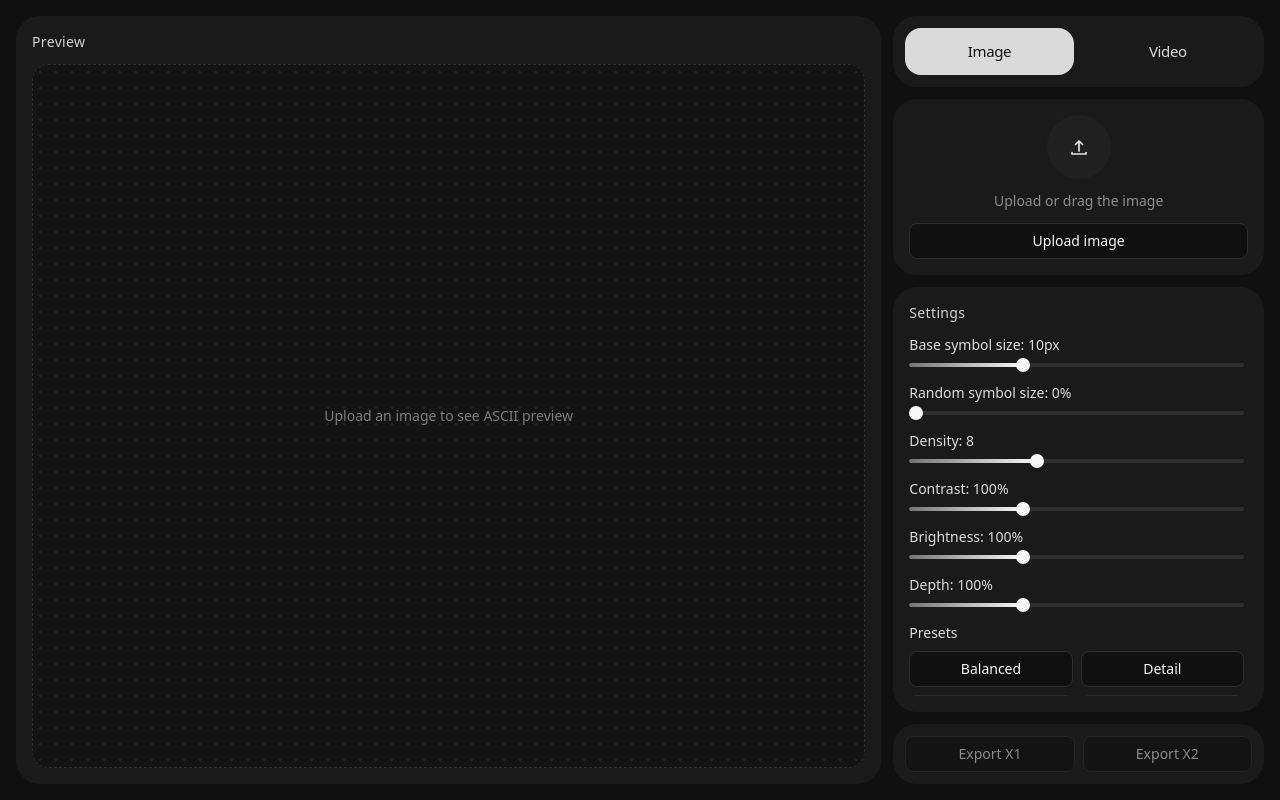
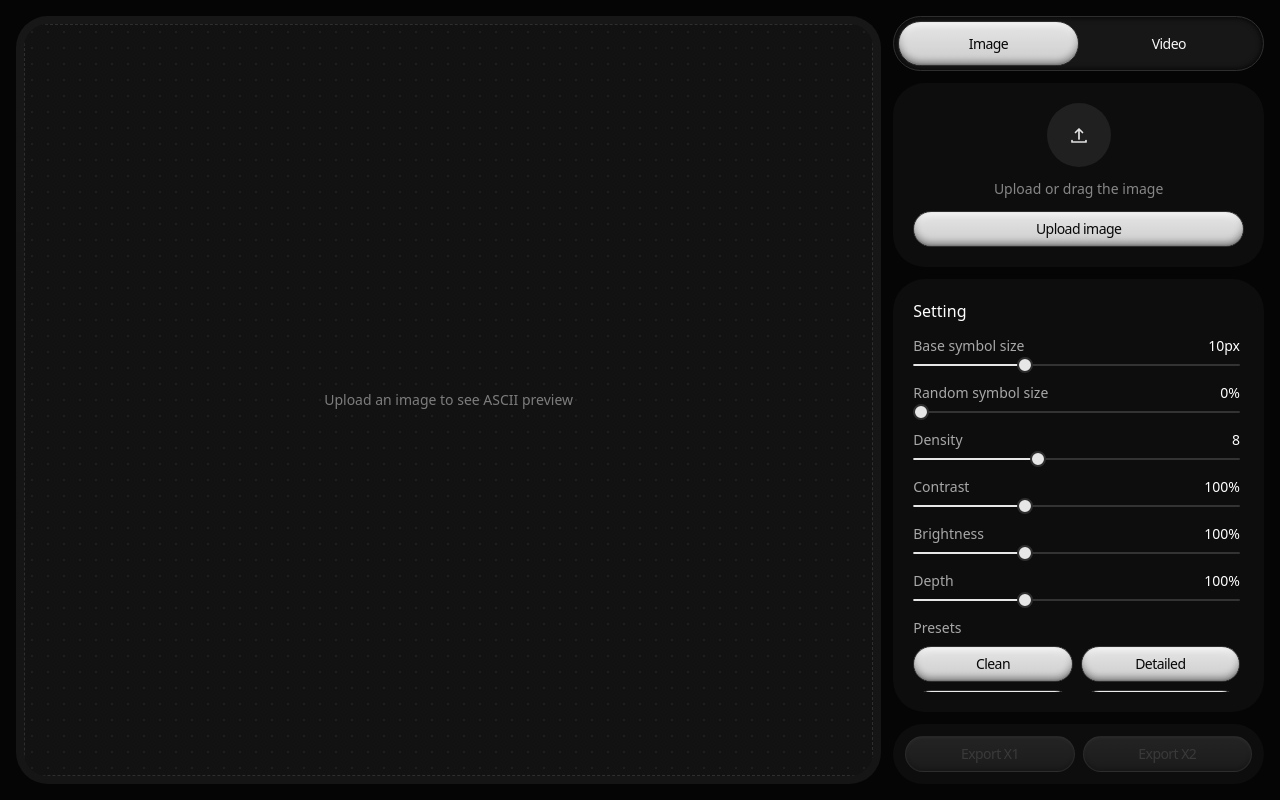
Before and after one commit to uvarinee/asciifast, a React (Vite) app: page / in a window 1280 px wide. Built offline with nearby package versions, Linux system fonts and the light colour scheme.

Commit message:
Update splash image and refine UI components with new styles and presets

```diff
--- a/src/App.jsx
+++ b/src/App.jsx
@@ -2,24 +2,20 @@ import { useEffect, useRef, useState } from "react"
 import { Button } from "@/components/ui/button"
 import { Slider } from "@/components/ui/slider"
 
-const SYMBOLS = " .,:1i7r352x4ea6k890dNM#&@"
+const SYMBOLS = " .,:1i7r352x4e6a8k90dNM#&@"
 
 const PRESETS = {
-  balanced: { charSize: 10, variation: 0, density: 8, contrast: 100, brightness: 100, depth: 100 },
-  detail: { charSize: 9, variation: 20, density: 5, contrast: 120, brightness: 100, depth: 120 },
-  punchy: { charSize: 10, variation: 10, density: 7, contrast: 145, brightness: 95, depth: 135 },
-  soft: { charSize: 11, variation: 15, density: 9, contrast: 85, brightness: 110, depth: 85 },
-  sketch: { charSize: 10, variation: 35, density: 7, contrast: 110, brightness: 105, depth: 95 },
-  bold: { charSize: 9, variation: 25, density: 6, contrast: 165, brightness: 92, depth: 155 },
+  clean:      { charSize: 10, variation: 0,  density: 8, contrast: 105, brightness: 100, depth: 100 },
+  detailed:   { charSize: 9,  variation: 10, density: 5, contrast: 125, brightness: 100, depth: 125 },
+  cinematic:  { charSize: 10, variation: 5,  density: 7, contrast: 140, brightness: 90,  depth: 150 },
+  raw:        { charSize: 11, variation: 40, density: 6, contrast: 115, brightness: 105, depth: 110 },
 }
 
 const PRESET_BUTTONS = [
-  { key: "balanced", label: "Balanced" },
-  { key: "detail", label: "Detail" },
-  { key: "punchy", label: "Punchy" },
-  { key: "soft", label: "Soft" },
-  { key: "sketch", label: "Sketch" },
-  { key: "bold", label: "Bold" },
+  { key: "clean", label: "Clean" },
+  { key: "detailed", label: "Detailed" },
+  { key: "cinematic", label: "Cinematic" },
+  { key: "raw", label: "Raw" },
 ]
 
 const SPLASH_DURATION_MS = 2000
@@ -73,8 +69,8 @@ function renderAsciiFrame(targetCanvas, data, opts) {
 
   ctx.textAlign = "center"
   ctx.textBaseline = "middle"
-  ctx.fillStyle = inverted ? "#ffffff" : "#000000"
 
+  const baseR = inverted ? 255 : 0
   const TWO_PI = Math.PI * 2
   const symLen = SYMBOLS.length - 1
   const animated = animT != null && (chaos > 0 || amp > 0) && aDensity > 0
@@ -82,6 +78,7 @@ function renderAsciiFrame(targetCanvas, data, opts) {
   const halfCellW = data.cellWidth * 0.5
   const halfCellH = data.cellHeight * 0.5
   let lastFontSize = -1
+  let lastToneKey = -1
 
   for (let row = 0; row < data.rowsCount; row++) {
     const rowCells = data.cells[row]
@@ -114,6 +111,15 @@ function renderAsciiFrame(targetCanvas, data, opts) {
         ctx.font = `${fontSize}px monospace`
         lastFontSize = fontSize
       }
+
+      const tone = cell.tone ?? 1
+      const toneKey = Math.round(tone * 50)
+      if (toneKey !== lastToneKey) {
+        const v = Math.round(baseR * tone + (255 - baseR) * (1 - tone))
+        ctx.fillStyle = `rgb(${v},${v},${v})`
+        lastToneKey = toneKey
+      }
+
       ctx.fillText(char, col * data.cellWidth + halfCellW, row * data.cellHeight + halfCellH)
     }
   }
@@ -319,7 +325,7 @@ function App() {
         )
         const isFlatBackground = colorDistance < backgroundThreshold && edgeEnergy < 18
         if (centerPixel.a < 16 || isFlatBackground) {
-          rowCells.push({ char: " ", sizeMul: 1 })
+          rowCells.push({ char: " ", sizeMul: 1, tone: 1 })
           continue
         }
 
@@ -334,9 +340,13 @@ function App() {
         const symbolIndex = Math.round(randomizedDarkness * symbolCount)
         const sizeMul = 1 + (stableNoise(col, row, 99) - 0.5) * variationAmount * 0.7
 
+        const toneCurve = clamp(light * 1.3 + edgeLift * 0.5, 0, 1)
+        const tone = 0.25 + toneCurve * 0.75
+
         rowCells.push({
           char: SYMBOLS[symbolIndex] ?? " ",
           sizeMul: clamp(sizeMul, 0.65, 1.35),
+          tone,
         })
       }
       cells.push(rowCells)
@@ -655,7 +665,7 @@ function App() {
     <div className="relative h-full overflow-hidden bg-background text-foreground">
       {isSplashVisible ? (
         <section
-          className={`absolute inset-0 z-50 flex items-center justify-center bg-[#101010] transition-opacity ${
+          className={`absolute inset-0 z-50 flex items-center justify-center bg-[#050505] transition-opacity ${
             isSplashFading ? "opacity-0 duration-200" : "opacity-100 duration-0"
           }`}
         >
@@ -664,7 +674,7 @@ function App() {
             <img
               src="/splash-image.png"
               alt="asciifast splash mark"
-              className="h-[200px] w-[200px] max-md:h-[120px] max-md:w-[120px] rounded-[12px] object-cover"
+              className="h-[200px] w-[200px] max-md:h-[120px] max-md:w-[120px] rounded-[48px] max-md:rounded-[28px] object-cover"
             />
             <div className="mt-1 h-[8px] w-[160px] max-md:mt-0 max-md:h-[6px] max-md:w-[100px] rounded-[4px] bg-[#2E2E2E] p-0">
               <div
@@ -673,7 +683,7 @@ function App() {
               />
             </div>
             <p className="text-[14px] max-md:text-[13px] tracking-[-0.08em] text-[#7E7E7E] [font-family:'JetBrains_Mono',monospace]">
-              2.0
+              3.0
             </p>
           </div>
         </section>
@@ -685,16 +695,20 @@ function App() {
         }`}
       >
         <div className="flex h-full flex-col gap-2 md:flex-row md:gap-3">
-          <section className="flex min-w-0 flex-col overflow-hidden rounded-[24px] max-md:rounded-[16px] bg-[#1A1A1A] p-2 max-md:order-2 max-md:h-[38vh] max-md:shrink-0 md:w-[70%] md:p-4">
-            <p className="mb-3 text-sm tracking-wide text-white/80 max-md:hidden">Preview</p>
+          <section
+            className="flex min-w-0 flex-col overflow-hidden rounded-[32px] max-md:rounded-[20px] p-2 max-md:order-2 max-md:h-[38vh] max-md:shrink-0 md:w-[70%] md:p-2"
+            style={{
+              background: "linear-gradient(180deg, #171717 0%, #151515 100%)",
+            }}
+          >
             <div
               ref={previewContainerRef}
-              className="relative flex flex-1 min-h-0 md:min-h-[420px] items-center justify-center overflow-hidden rounded-[16px]"
+              className="relative flex flex-1 min-h-0 md:min-h-[420px] items-center justify-center overflow-hidden rounded-[24px] max-md:rounded-[16px]"
               style={{
                 backgroundImage:
-                  "radial-gradient(circle, rgba(144,144,144,0.36) 1px, transparent 1px)",
+                  "radial-gradient(circle, rgba(144,144,144,0.25) 1px, transparent 1px)",
                 backgroundSize: "16px 16px",
-                backgroundColor: "#141414",
+                backgroundColor: "#0F0F0F",
                 cursor: imageUrl ? (isPanningRef.current ? "grabbing" : "grab") : "default",
               }}
               onWheel={imageUrl ? handlePreviewWheel : undefined}
@@ -730,14 +744,24 @@ function App() {
           </section>
 
           <div className="max-md:contents md:flex md:min-w-[320px] md:w-[30%] md:flex-col md:gap-3">
-            <div className="flex gap-1.5 md:gap-2.5 rounded-[16px] md:rounded-[24px] bg-[#1A1A1A] p-1.5 md:p-3 max-md:order-1 max-md:shrink-0">
+            <div
+              className="relative flex rounded-full bg-[#171717] border border-white p-1 max-md:order-1 max-md:shrink-0"
+              style={{ boxShadow: "inset 0 0 6px 0 rgba(0,0,0,1)" }}
+            >
+              <div
+                className="absolute top-1 bottom-1 rounded-full border border-white/40 transition-[left] duration-250 ease-[cubic-bezier(0.4,0,0.2,1)]"
+                style={{
+                  width: "calc(50% - 4px)",
+                  left: activeTab === "image" ? "4px" : "calc(50% + 0px)",
+                  background: "linear-gradient(180deg, #E6E6E6 0%, #CCCCCC 100%)",
+                  boxShadow: "inset 0 -3px 7px 0 rgba(0,0,0,0.4), inset 0 -1px 2px 0 rgba(0,0,0,0.2), inset 0 3px 6px 0 rgba(255,255,255,0.7), inset 0 2px 3px 0 rgba(255,255,255,1)",
+                }}
+              />
               <button
                 type="button"
                 onClick={() => setActiveTab("image")}
-                className={`flex-1 rounded-[10px] md:rounded-[16px] py-1.5 md:py-3 text-center text-[13px] md:text-[15px] font-medium tracking-tight transition-colors ${
-                  activeTab === "image"
-                    ? "bg-[#DADADA] text-[#101010]"
-                    : "text-[#DADADA] hover:bg-white/5"
+                className={`relative z-10 flex-1 rounded-full py-3 max-md:py-2.5 text-center text-[14px] font-medium tracking-[-0.04em] transition-colors duration-200 ${
+                  activeTab === "image" ? "text-[#070707]" : "text-[#F8F8F8]"
                 }`}
               >
                 Image
@@ -745,10 +769,8 @@ function App() {
               <button
                 type="button"
                 onClick={() => setActiveTab("video")}
-                className={`flex-1 rounded-[10px] md:rounded-[16px] py-1.5 md:py-3 text-center text-[13px] md:text-[15px] font-medium tracking-tight transition-colors ${
-                  activeTab === "video"
-                    ? "bg-[#DADADA] text-[#101010]"
-                    : "text-[#DADADA] hover:bg-white/5"
+                className={`relative z-10 flex-1 rounded-full py-3 max-md:py-2.5 text-center text-[14px] font-medium tracking-[-0.04em] transition-colors duration-200 ${
+                  activeTab === "video" ? "text-[#070707]" : "text-[#F8F8F8]"
                 }`}
               >
                 Video
@@ -757,8 +779,8 @@ function App() {
 
             <div className="max-md:order-3 max-md:flex-1 max-md:min-h-0 max-md:overflow-y-auto max-md:space-y-2 md:contents">
             <div
-              className={`rounded-[24px] max-md:rounded-[16px] p-2 md:p-4 transition-colors ${
-                isDragging ? "bg-[#252525]" : "bg-[#1A1A1A]"
+              className={`rounded-[32px] max-md:rounded-[20px] p-4 md:p-5 transition-colors ${
+                isDragging ? "bg-[#151515]" : "bg-[#0D0D0D]"
               }`}
               onDragEnter={handleDragEnter}
               onDragOver={handleDragOver}
@@ -804,23 +826,34 @@ function App() {
               />
             </div>
 
-            <section className="flex min-h-0 md:flex-1 flex-col rounded-[24px] max-md:rounded-[16px] bg-[#1A1A1A] p-2 md:p-4">
-              <p className="mb-3 text-sm tracking-wide text-white/80 max-md:hidden">Settings</p>
+            <section
+              className="flex min-h-0 md:flex-1 flex-col rounded-[32px] max-md:rounded-[20px] bg-[#0D0D0D] p-4 md:p-5"
+            >
+              <p className="mb-3 text-[16px] font-normal tracking-normal text-white max-md:hidden">Setting</p>
               <div className="space-y-3 md:space-y-4 overflow-y-auto pr-1">
                 {activeTab === "video" && (
                   <>
                     <div className="space-y-2">
-                      <p className="text-sm text-white/85">Chaos: {animChaos}%</p>
+                      <div className="flex items-center justify-between">
+                        <p className="text-[14px] font-light text-[#A8A8A8]">Chaos</p>
+                        <p className="text-[14px] text-white">{animChaos}%</p>
+                      </div>
                       <Slider value={[animChaos]} min={0} max={100} step={1} onValueChange={(value) => setAnimChaos(value?.[0] ?? 50)} />
                     </div>
 
                     <div className="space-y-2">
-                      <p className="text-sm text-white/85">Amplitude: {animAmplitude}%</p>
+                      <div className="flex items-center justify-between">
+                        <p className="text-[14px] font-light text-[#A8A8A8]">Amplitude</p>
+                        <p className="text-[14px] text-white">{animAmplitude}%</p>
+                      </div>
                       <Slider value={[animAmplitude]} min={0} max={100} step={1} onValueChange={(value) => setAnimAmplitude(value?.[0] ?? 30)} />
                     </div>
 
                     <div className="space-y-2">
-                      <p className="text-sm text-white/85">Animation density: {animDensity}%</p>
+                      <div className="flex items-center justify-between">
+                        <p className="text-[14px] font-light text-[#A8A8A8]">Animation density</p>
+                        <p className="text-[14px] text-white">{animDensity}%</p>
+                      </div>
                       <Slider value={[animDensity]} min={0} max={100} step={1} onValueChange={(value) => setAnimDensity(value?.[0] ?? 40)} />
                     </div>
 
@@ -829,37 +862,55 @@ function App() {
                 )}
 
                 <div className="space-y-2">
-                  <p className="text-sm text-white/85">Base symbol size: {charSize}px</p>
+                  <div className="flex items-center justify-between">
+                    <p className="text-[14px] font-light text-[#A8A8A8]">Base symbol size</p>
+                    <p className="text-[14px] text-white">{charSize}px</p>
+                  </div>
                   <Slider value={[charSize]} min={6} max={18} step={1} onValueChange={(value) => setCharSize(value?.[0] ?? 10)} />
                 </div>
 
                 <div className="space-y-2">
-                  <p className="text-sm text-white/85">Random symbol size: {variation}%</p>
+                  <div className="flex items-center justify-between">
+                    <p className="text-[14px] font-light text-[#A8A8A8]">Random symbol size</p>
+                    <p className="text-[14px] text-white">{variation}%</p>
+                  </div>
                   <Slider value={[variation]} min={0} max={100} step={1} onValueChange={(value) => setVariation(value?.[0] ?? 0)} />
                 </div>
 
                 <div className="space-y-2">
-                  <p className="text-sm text-white/85">Density: {density}</p>
+                  <div className="flex items-center justify-between">
+                    <p className="text-[14px] font-light text-[#A8A8A8]">Density</p>
+                    <p className="text-[14px] text-white">{density}</p>
+                  </div>
                   <Slider value={[density]} min={2} max={18} step={1} onValueChange={(value) => setDensity(value?.[0] ?? 8)} />
                 </div>
 
                 <div className="space-y-2">
-                  <p className="text-sm text-white/85">Contrast: {contrast}%</p>
+                  <div className="flex items-center justify-between">
+                    <p className="text-[14px] font-light text-[#A8A8A8]">Contrast</p>
+                    <p className="text-[14px] text-white">{contrast}%</p>
+                  </div>
                   <Slider value={[contrast]} min={50} max={200} step={1} onValueChange={(value) => setContrast(value?.[0] ?? 100)} />
                 </div>
 
                 <div className="space-y-2">
-                  <p className="text-sm text-white/85">Brightness: {brightness}%</p>
+                  <div className="flex items-center justify-between">
+                    <p className="text-[14px] font-light text-[#A8A8A8]">Brightness</p>
+                    <p className="text-[14px] text-white">{brightness}%</p>
+                  </div>
                   <Slider value={[brightness]} min={50} max={200} step={1} onValueChange={(value) => setBrightness(value?.[0] ?? 100)} />
                 </div>
 
                 <div className="space-y-2">
-                  <p className="text-sm text-white/85">Depth: {depth}%</p>
+                  <div className="flex items-center justify-between">
+                    <p className="text-[14px] font-light text-[#A8A8A8]">Depth</p>
+                    <p className="text-[14px] text-white">{depth}%</p>
+                  </div>
                   <Slider value={[depth]} min={50} max={200} step={1} onValueChange={(value) => setDepth(value?.[0] ?? 100)} />
                 </div>
 
                 <div className="space-y-2">
-                  <p className="text-sm text-white/85">Presets</p>
+                  <p className="text-[14px] font-light text-[#A8A8A8]">Presets</p>
                   <div className="grid grid-cols-2 gap-2">
                     {PRESET_BUTTONS.map((preset) => (
                       <Button key={preset.key} type="button" variant="outline" onClick={() => applyPreset(preset.key)}>
@@ -870,7 +921,7 @@ function App() {
                 </div>
 
                 <div className="space-y-2">
-                  <p className="text-sm text-white/85">Color mode</p>
+                  <p className="text-[14px] font-light text-[#A8A8A8]">Color mode</p>
                   <Button type="button" variant="outline" className="w-full" onClick={() => setIsInverted((current) => !current)}>
                     {isInverted ? "Inversion: On (black bg)" : "Inversion: Off (white bg)"}
                   </Button>
@@ -879,7 +930,7 @@ function App() {
             </section>
             </div>
 
-            <section className="rounded-[24px] bg-[#1A1A1A] p-3 max-md:order-4 max-md:shrink-0 max-md:rounded-none max-md:bg-transparent max-md:border-t max-md:border-white/10 max-md:p-0 max-md:pt-2">
+            <section className="rounded-[32px] bg-[#0D0D0D] p-3 max-md:order-4 max-md:shrink-0 max-md:rounded-t-[24px] max-md:rounded-b-none max-md:p-3">
               {activeTab === "image" ? (
                 <div className="grid grid-cols-2 gap-2">
                   <Button type="button" variant="outline" className="max-md:text-[13px]" disabled={!asciiData} onClick={() => downloadAsciiPng(1)}>
--- a/src/components/ui/button.jsx
+++ b/src/components/ui/button.jsx
@@ -13,7 +13,7 @@ const buttonVariants = cva(
         destructive:
           "bg-destructive text-white hover:bg-destructive/90 focus-visible:ring-destructive/20 dark:focus-visible:ring-destructive/40 dark:bg-destructive/60",
         outline:
-          "border bg-background shadow-xs hover:bg-accent hover:text-accent-foreground dark:bg-input/30 dark:border-input dark:hover:bg-input/50",
+          "rounded-full border border-white/40 text-[#070707] font-medium tracking-[-0.04em] hover:brightness-105 active:brightness-95",
         secondary:
           "bg-secondary text-secondary-foreground hover:bg-secondary/80",
         ghost:
--- a/src/components/ui/slider.jsx
+++ b/src/components/ui/slider.jsx
@@ -33,19 +33,19 @@ function Slider({
       <SliderPrimitive.Track
         data-slot="slider-track"
         className={cn(
-          "relative grow overflow-hidden rounded-full bg-[#2E2E2E] data-[orientation=horizontal]:h-[4px] data-[orientation=horizontal]:w-full data-[orientation=vertical]:h-full data-[orientation=vertical]:w-[4px]"
+          "relative grow overflow-hidden rounded-full bg-[#333333] data-[orientation=horizontal]:h-[2px] data-[orientation=horizontal]:w-full data-[orientation=vertical]:h-full data-[orientation=vertical]:w-[2px]"
         )}>
         <SliderPrimitive.Range
           data-slot="slider-range"
           className={cn(
-            "absolute rounded-full bg-[linear-gradient(90deg,#747474_0%,#F8F8F8_100%)] data-[orientation=horizontal]:h-full data-[orientation=vertical]:w-full"
+            "absolute rounded-full bg-[#E6E6E6] data-[orientation=horizontal]:h-full data-[orientation=vertical]:w-full"
           )} />
       </SliderPrimitive.Track>
       {Array.from({ length: _values.length }, (_, index) => (
         <SliderPrimitive.Thumb
           data-slot="slider-thumb"
           key={index}
-          className="block size-[14px] shrink-0 rounded-full border-0 bg-[#F8F8F8] shadow-none transition-[box-shadow,transform] hover:scale-[1.05] focus-visible:outline-none focus-visible:ring-2 focus-visible:ring-white/40 disabled:pointer-events-none disabled:opacity-50" />
+          className="block size-[16px] shrink-0 rounded-full border-2 border-[#0D0D0D] bg-[#E6E6E6] shadow-none transition-[box-shadow,transform] hover:scale-[1.1] focus-visible:outline-none focus-visible:ring-2 focus-visible:ring-white/30 disabled:pointer-events-none disabled:opacity-50" />
       ))}
     </SliderPrimitive.Root>
   );
--- a/src/index.css
+++ b/src/index.css
@@ -3,9 +3,9 @@
 @import "shadcn/tailwind.css";
 
 :root {
-  --background: #101010;
+  --background: #050505;
   --foreground: #f8f8f8;
-  --card: #1a1a1a;
+  --card: #0D0D0D;
   --card-foreground: #f8f8f8;
   --popover: #1a1a1a;
   --popover-foreground: #f8f8f8;
@@ -106,3 +106,22 @@ button {
     @apply bg-background text-foreground;
   }
 }
+
+
+[data-slot="button"][data-variant="outline"] {
+  background: linear-gradient(180deg, #E6E6E6 0%, #CCCCCC 100%);
+  box-shadow:
+    inset 0 -3px 7px 0 rgba(0, 0, 0, 0.4),
+    inset 0 -1px 2px 0 rgba(0, 0, 0, 0.2),
+    inset 0 3px 6px 0 rgba(255, 255, 255, 0.7),
+    inset 0 2px 3px 0 rgba(255, 255, 255, 1);
+}
+
+[data-slot="button"][data-variant="outline"]:disabled {
+  background: linear-gradient(180deg, #3a3a3a 0%, #2a2a2a 100%);
+  color: #666;
+  border-color: rgba(255, 255, 255, 0.1);
+  box-shadow:
+    inset 0 -2px 4px 0 rgba(0, 0, 0, 0.3),
+    inset 0 1px 3px 0 rgba(255, 255, 255, 0.1);
+}
```
Also changed, not shown: public/splash-image.png.
